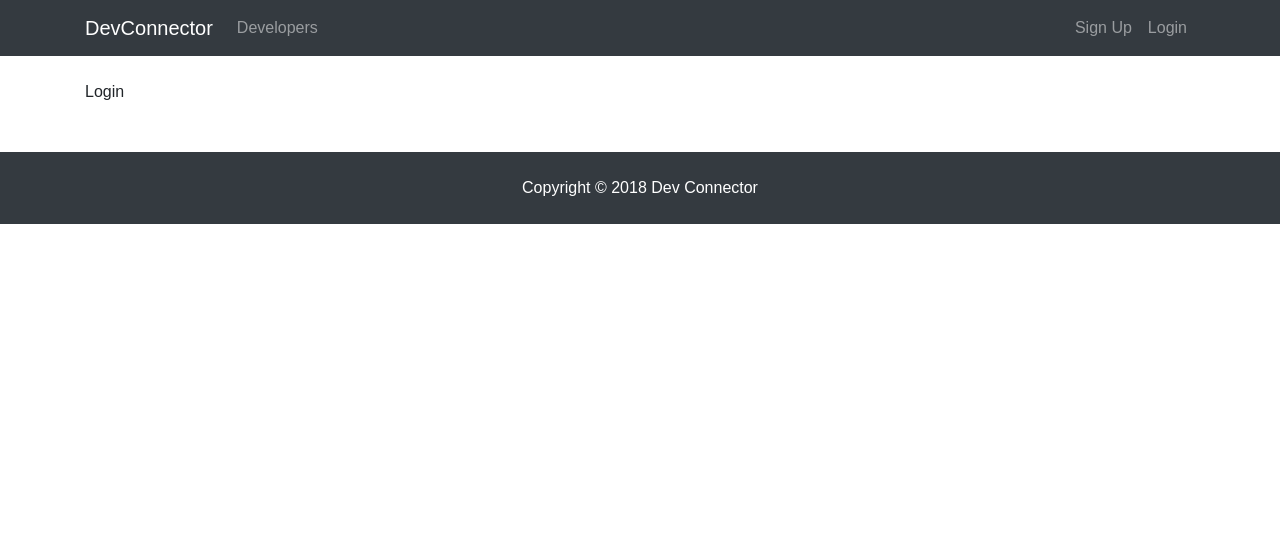
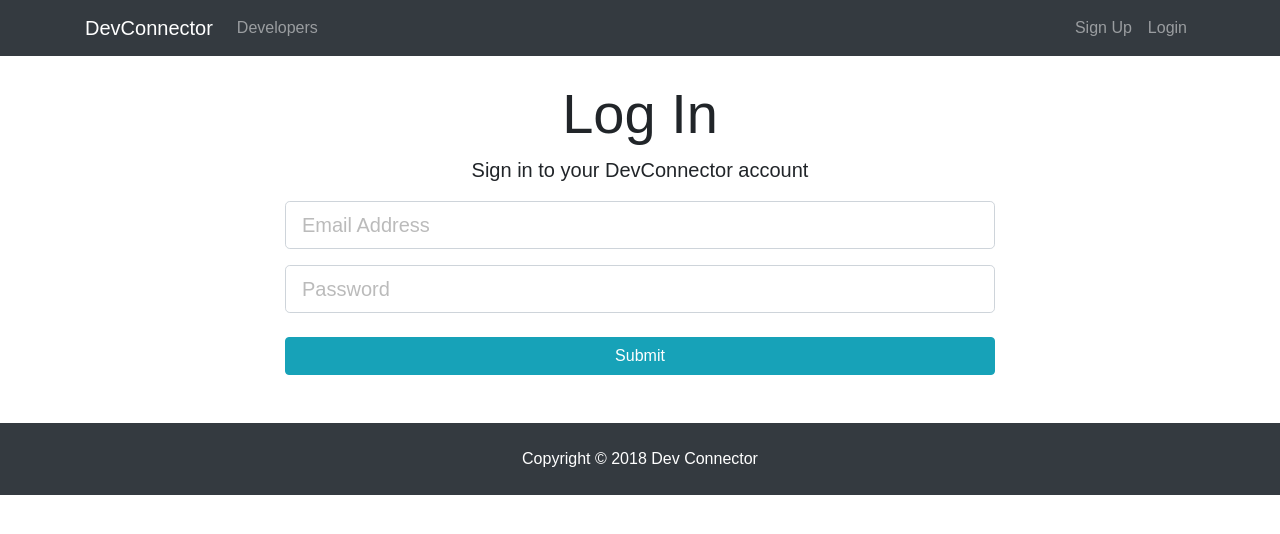
Before and after one commit to CodeSlaughter/devConnector, a React (Create React App) app in the folder client/: page /login in a window 1280 px wide. Shown: the top 534 px of the page. Built offline with nearby package versions, Linux system fonts and the light colour scheme.

Commit message:
login form creation

```diff
--- a/client/src/components/auth/Login.js
+++ b/client/src/components/auth/Login.js
@@ -1,11 +1,56 @@
 import React, { Component } from 'react'
 
 class Login extends Component {
+  constructor(){
+    super();
+    this.state = {
+      email: '',
+      password: '',
+      errors: {}
+    };
+    this.onChange = this.onChange.bind(this);
+    this.onSubmit = this.onSubmit.bind(this);
+  }
+  onChange(e) {
+    this.setState({ [e.target.name]: e.target.value})
+  }
+  onSubmit(e) {
+    e.preventDefault();
+    const user = {
+      email: this.state.email,
+      password: this.state.password,
+    }
+    console.log(user)
+  }
   render() {
     return (
-      <div>
-        Login
+      <div className="login">
+    <div className="container">
+      <div className="row">
+        <div className="col-md-8 m-auto">
+          <h1 className="display-4 text-center">Log In</h1>
+          <p className="lead text-center">Sign in to your DevConnector account</p>
+          <form onSubmit={this.onSubmit}>
+            <div className="form-group">
+              <input type="email"
+              className="form-control form-control-lg" placeholder="Email Address"
+              name="email"
+              value={this.state.email}
+              onChange={this.onChange}/>
+            </div>
+            <div className="form-group">
+              <input type="password"
+              className="form-control form-control-lg" placeholder="Password"
+              name="password"
+              value={this.state.password}
+              onChange={this.onChange} />
+            </div>
+            <input type="submit" className="btn btn-info btn-block mt-4" />
+          </form>
+        </div>
       </div>
+    </div>
+  </div>
     )
   }
 }
```
